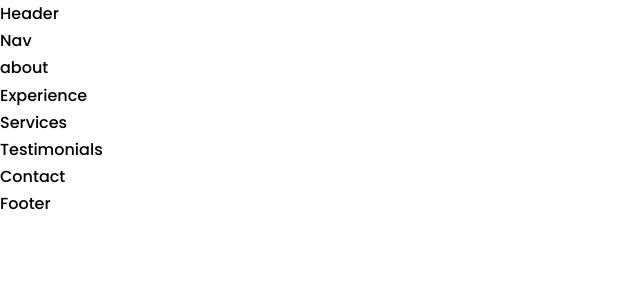
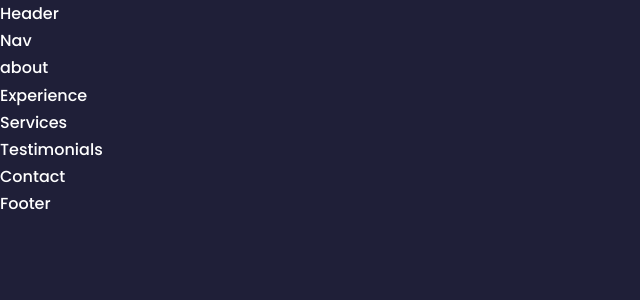
Before and after one commit to Dineo-dev/Bolepu, a React (Create React App) app: page / in a window 1280 px wide. Shown: the top 300 px of the page, without its empty margins (0-640 px from the left). Built offline with nearby package versions, Linux system fonts and the light colour scheme.

Commit message:
background color

```diff
--- a/src/index.css
+++ b/src/index.css
@@ -32,9 +32,9 @@ html {
 }
 
 body {
-    font-family: 'Poppins', sans-serif;
-    background: var(--color--bg);
-    color: var(--color-white);
+    font-family: "Poppins", sans-serif;
+    background: var(--color-bg);
+    color: var(--color--white);
     line-height: 1.7;
     /* background-image: url(...); */
 }
```
